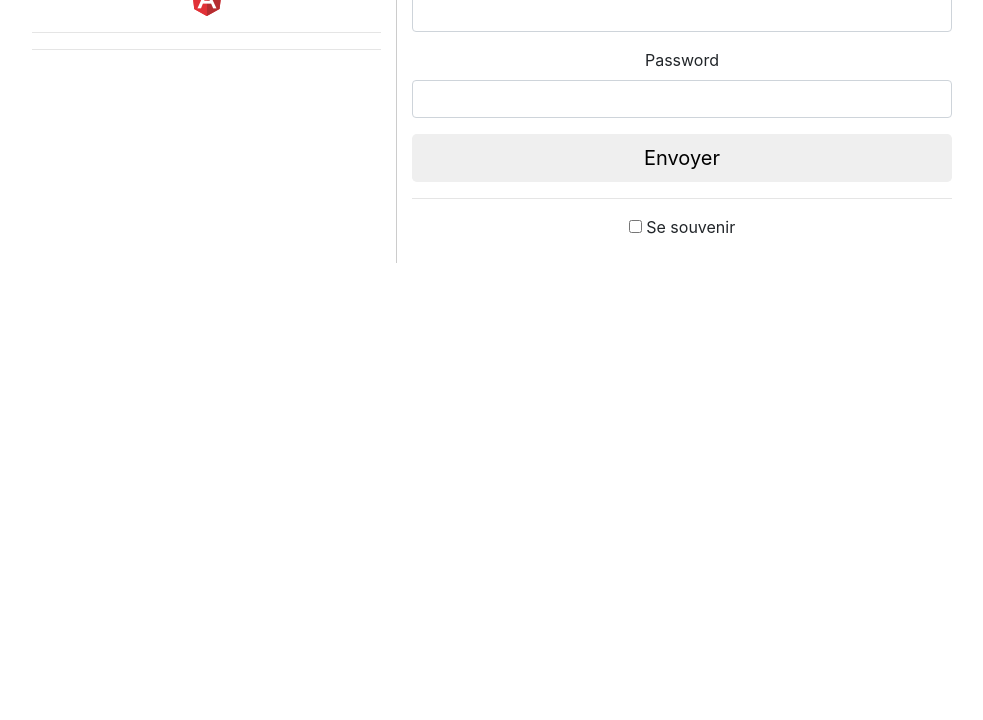
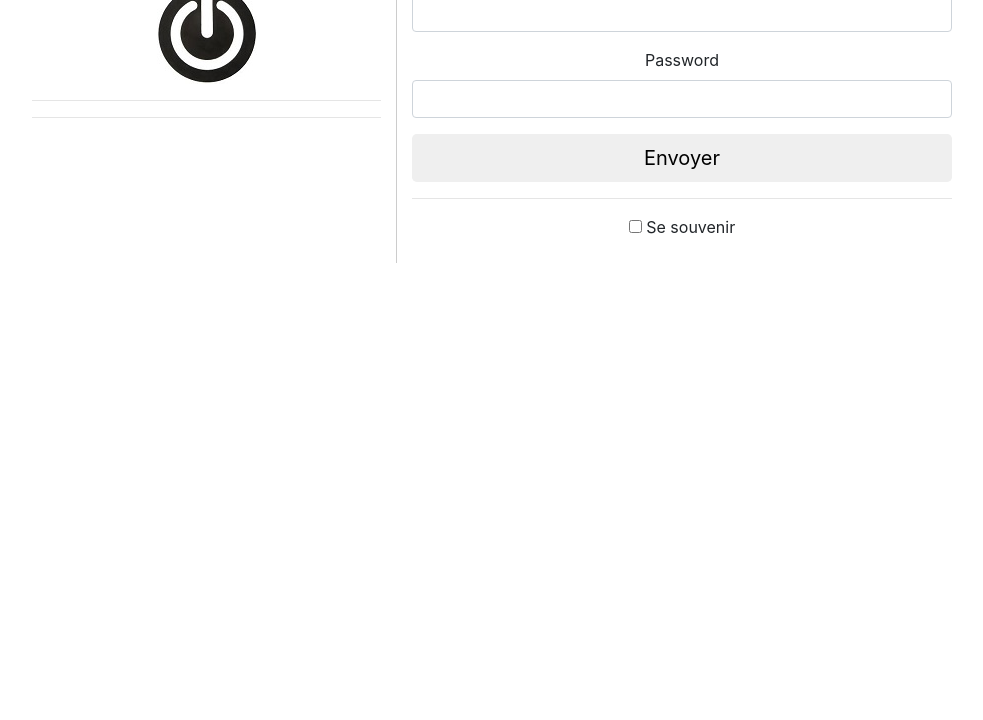
Before and after one commit to mnouryak/gdgdevfest17_codelab, a plain HTML site: page index.html in a window 1280 px wide. Shown: the part 80-800 px from the top of the page, without its empty margins (53-1036 px from the left). Drawn offline with nearby package versions, Linux system fonts and the light colour scheme; no server answers.

Commit message:
merging remote

```diff
--- a/index.html
+++ b/index.html
@@ -22,7 +22,7 @@
                     <img src="img/logoo.jpg" alt="" />
                 </div>
                 <div>
-                    <img src="img/favicon.ico" alt="" />
+                    <a href=""> <img src="img/dcx.jpg" alt="" /> </a>
                 </div><hr>
                 <div class="logo-margin-avatar">
 
@@ -80,6 +80,7 @@
                     </div>
                 </div>
             </div>
+
         </div>
     </div>
 
```
Also changed, not shown: img/dcx.jpg (added).
